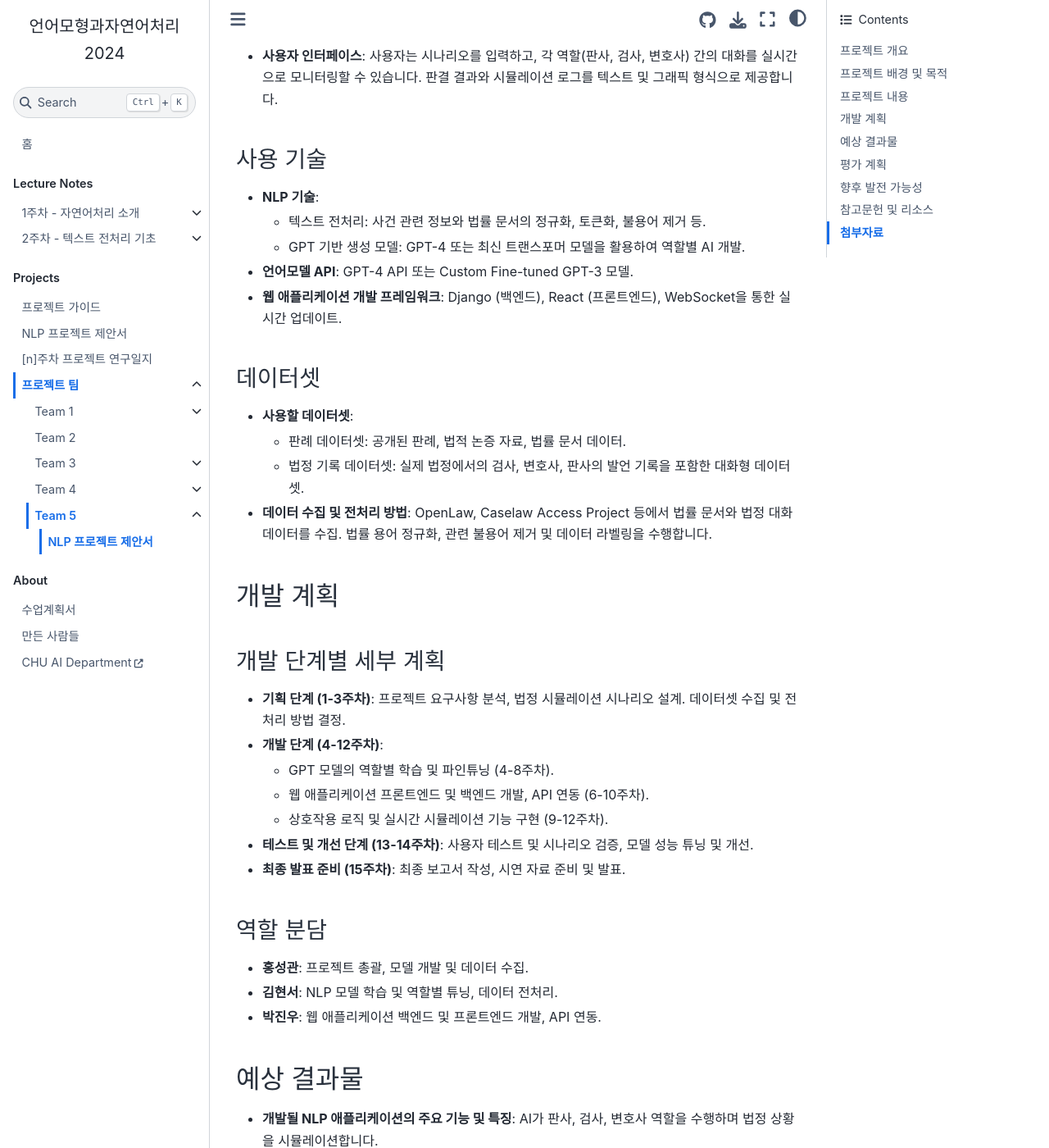
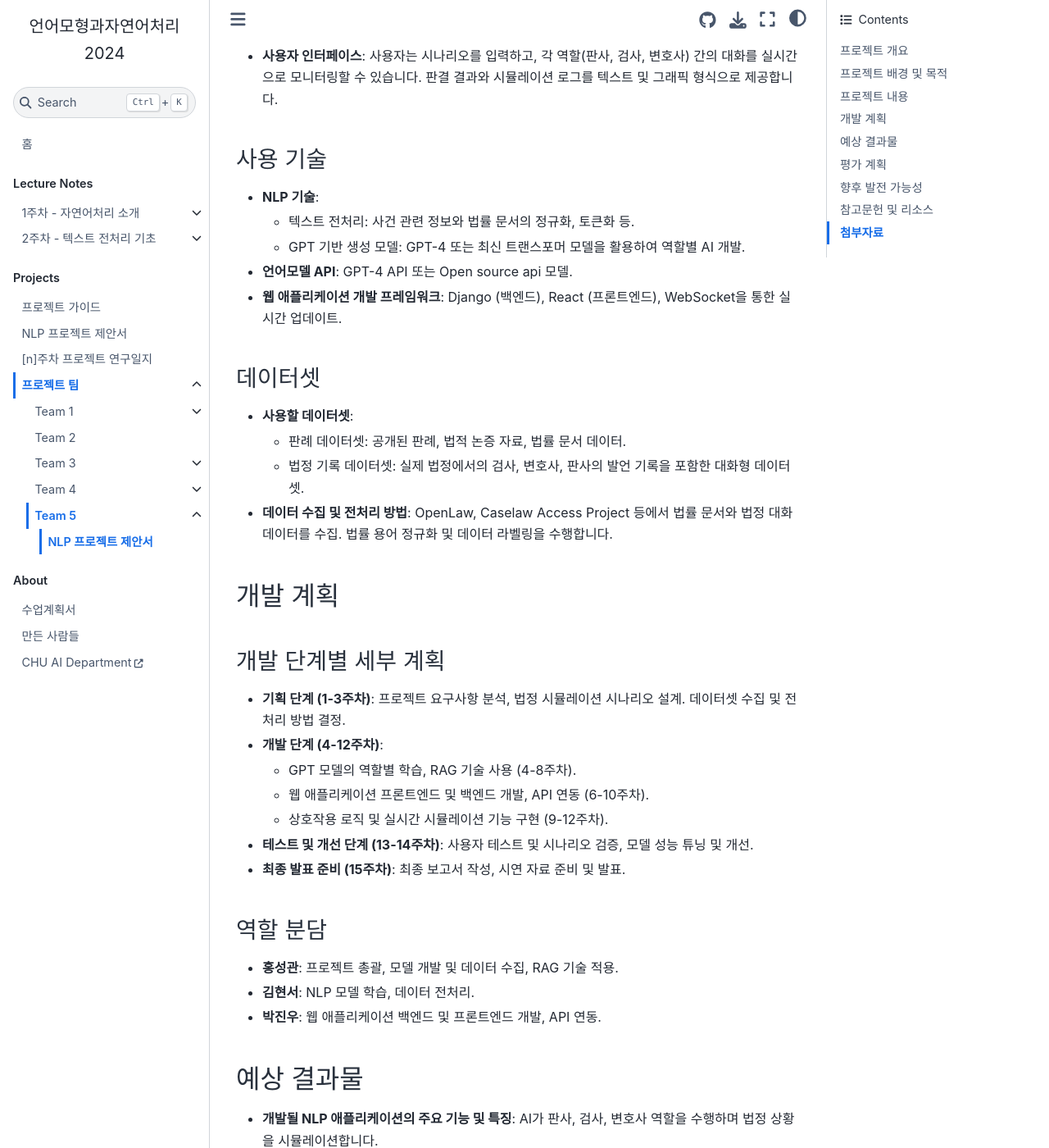
Before and after one commit to entelecheia/intronlp-2024, a Jupyter Book: the page built from book/ko/projects/team5/proposal.md, in a window 1280 px wide and 1400 px high, scrolled down 1187 px. Shown: the whole window at 82% size. Built offline with Jupyter Book 1.0.4 settings and Sphinx 7.4.7 and the Sphinx Book theme 1.1.4, drawn with Linux system fonts in a browser that asks for light colours.

Commit message:
teem5 proposal update

```diff
--- a/book/ko/projects/team5/proposal.md
+++ b/book/ko/projects/team5/proposal.md
@@ -39,10 +39,10 @@
 
 - **NLP 기술**:
 
-  - 텍스트 전처리: 사건 관련 정보와 법률 문서의 정규화, 토큰화, 불용어 제거 등.
+  - 텍스트 전처리: 사건 관련 정보와 법률 문서의 정규화, 토큰화 등.
   - GPT 기반 생성 모델: GPT-4 또는 최신 트랜스포머 모델을 활용하여 역할별 AI 개발.
 
-- **언어모델 API**: GPT-4 API 또는 Custom Fine-tuned GPT-3 모델.
+- **언어모델 API**: GPT-4 API 또는 Open source api 모델.
 
 - **웹 애플리케이션 개발 프레임워크**: Django (백엔드), React (프론트엔드), WebSocket을 통한 실시간 업데이트.
 
@@ -53,7 +53,7 @@
   - 판례 데이터셋: 공개된 판례, 법적 논증 자료, 법률 문서 데이터.
   - 법정 기록 데이터셋: 실제 법정에서의 검사, 변호사, 판사의 발언 기록을 포함한 대화형 데이터셋.
 
-- **데이터 수집 및 전처리 방법**: OpenLaw, Caselaw Access Project 등에서 법률 문서와 법정 대화 데이터를 수집. 법률 용어 정규화, 관련 불용어 제거 및 데이터 라벨링을 수행합니다.
+- **데이터 수집 및 전처리 방법**: OpenLaw, Caselaw Access Project 등에서 법률 문서와 법정 대화 데이터를 수집. 법률 용어 정규화 및 데이터 라벨링을 수행합니다.
 
 ## 개발 계획
 
@@ -61,7 +61,7 @@
 
 - **기획 단계 (1-3주차)**: 프로젝트 요구사항 분석, 법정 시뮬레이션 시나리오 설계. 데이터셋 수집 및 전처리 방법 결정.
 - **개발 단계 (4-12주차)**:
-  - GPT 모델의 역할별 학습 및 파인튜닝 (4-8주차).
+  - GPT 모델의 역할별 학습, RAG 기술 사용 (4-8주차).
   - 웹 애플리케이션 프론트엔드 및 백엔드 개발, API 연동 (6-10주차).
   - 상호작용 로직 및 실시간 시뮬레이션 기능 구현 (9-12주차).
 - **테스트 및 개선 단계 (13-14주차)**: 사용자 테스트 및 시나리오 검증, 모델 성능 튜닝 및 개선.
@@ -69,8 +69,8 @@
 
 ### 역할 분담
 
-- **홍성관**: 프로젝트 총괄, 모델 개발 및 데이터 수집.
-- **김현서**: NLP 모델 학습 및 역할별 튜닝, 데이터 전처리.
+- **홍성관**: 프로젝트 총괄, 모델 개발 및 데이터 수집, RAG 기술 적용.
+- **김현서**: NLP 모델 학습, 데이터 전처리.
 - **박진우**: 웹 애플리케이션 백엔드 및 프론트엔드 개발, API 연동.
 
 ## 예상 결과물
```
